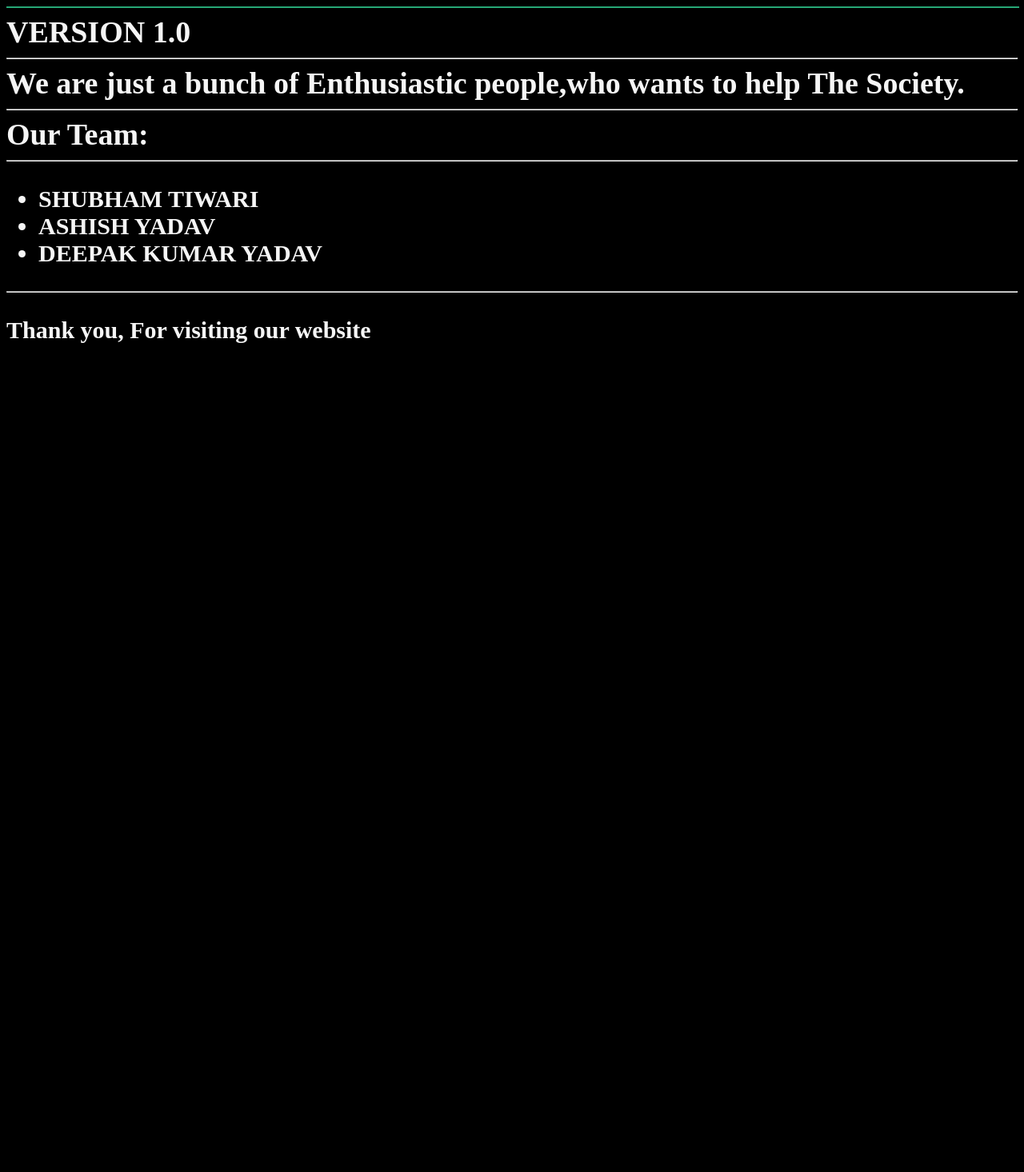
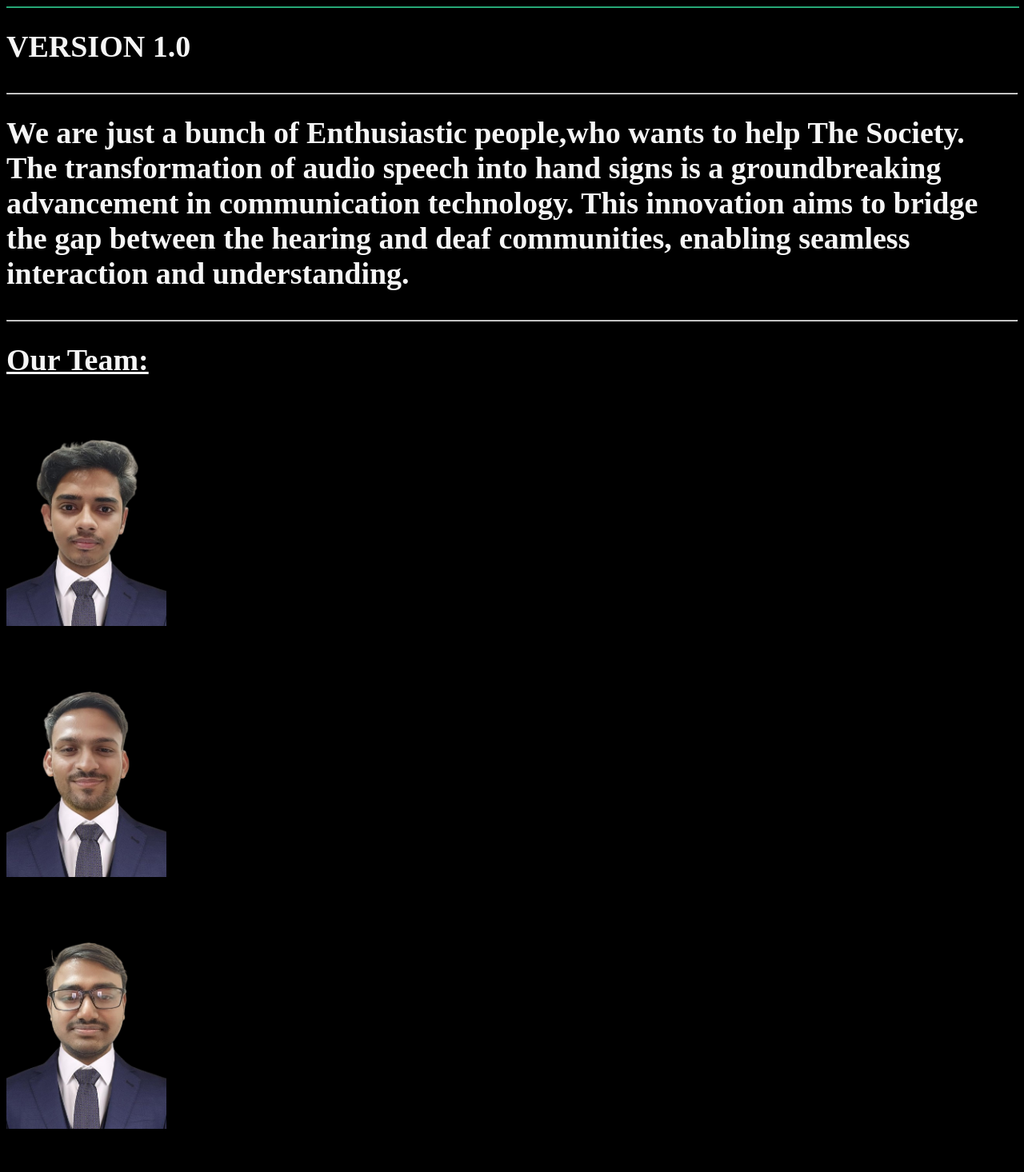
Before and after one commit to shubham-tiwari-5216/AUDIO-SPEECH-TO-SIGN-LANGUAGE-CONVERTER-master, a Django app: page /about/ in a window 1280 px wide. Shown: the part 128-1594 px from the top of the page at 80% size. Before the commit the page ends 557 px from the top, so only its background shows below. Run offline with Django 3.2, Linux system fonts and the light colour scheme.

Commit message:
Update about.html

```diff
--- a/templates/about.html
+++ b/templates/about.html
@@ -1,18 +1,34 @@
 {% extends 'base.html' %}
+{% load static %}
+{% block content %}
+<br>
+<h2 class="ver">VERSION 1.0</h2>
+<br>
+ 	<hr>
+	<br>
+	<h2>We are just a bunch of Enthusiastic people,who wants to help The Society.<br>
+		The transformation of audio speech into  hand signs is a groundbreaking
+		advancement in communication  technology. This innovation aims to  bridge
+		 the gap between the hearing  and deaf communities, enabling  seamless
+		  interaction and  understanding.
+	</h2>
+	<br>
+	<hr><br>
+ 	<h2><u>Our Team:</u></h2>
+ 	<div class="tx">
+		<div>
+			<h4>SHUBHAM TIWARI</h4>
+			<div class="myimg"><img src="{% static 'one.png' %} "  width="200" height="250" ></div>
+		</div>
+		<div>
+			<h4>ASHISH YADAV</h4>
+			<div class="myimg"><img src="{% static 'two.png' %} "  width="200" height="250" ></div>
+		</div>
+		<div>
+			<h4>DEEPAK KUMAR YADAV</h4>
+			<div class="myimg"><img src="{% static 'three.png' %} "  width="200" height="250" ></div>
+		</div>
+  	</div>
 
-{% block content %}
-
-<h2>VERSION 1.0</h2>
- 	<hr>
-	<h2>We are just a bunch of Enthusiastic people,who wants to help The Society.</h2>
-	<hr>
- 	<h2>Our Team:</h2>
- 	<hr>
- 	<ul class="td">
-		<li>SHUBHAM TIWARI</li>
-		<li>ASHISH YADAV</li>
-		<li>DEEPAK KUMAR YADAV</li>
-  	</ul>
-	<hr>
-	<p class="td">Thank you, For visiting our website</p>
+	<p class="thq" >Thank you, For visiting our website</p>
 {% endblock %}
```
